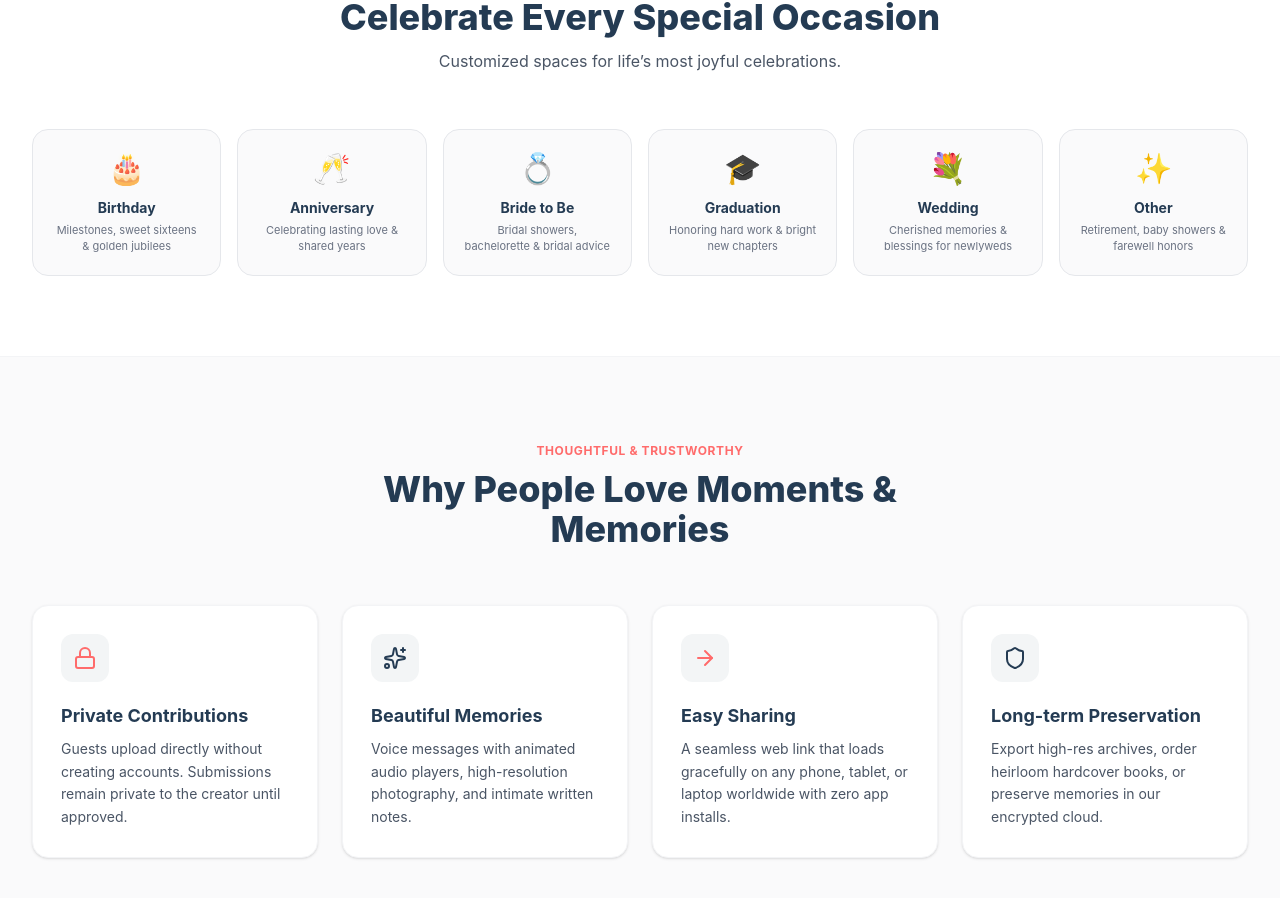
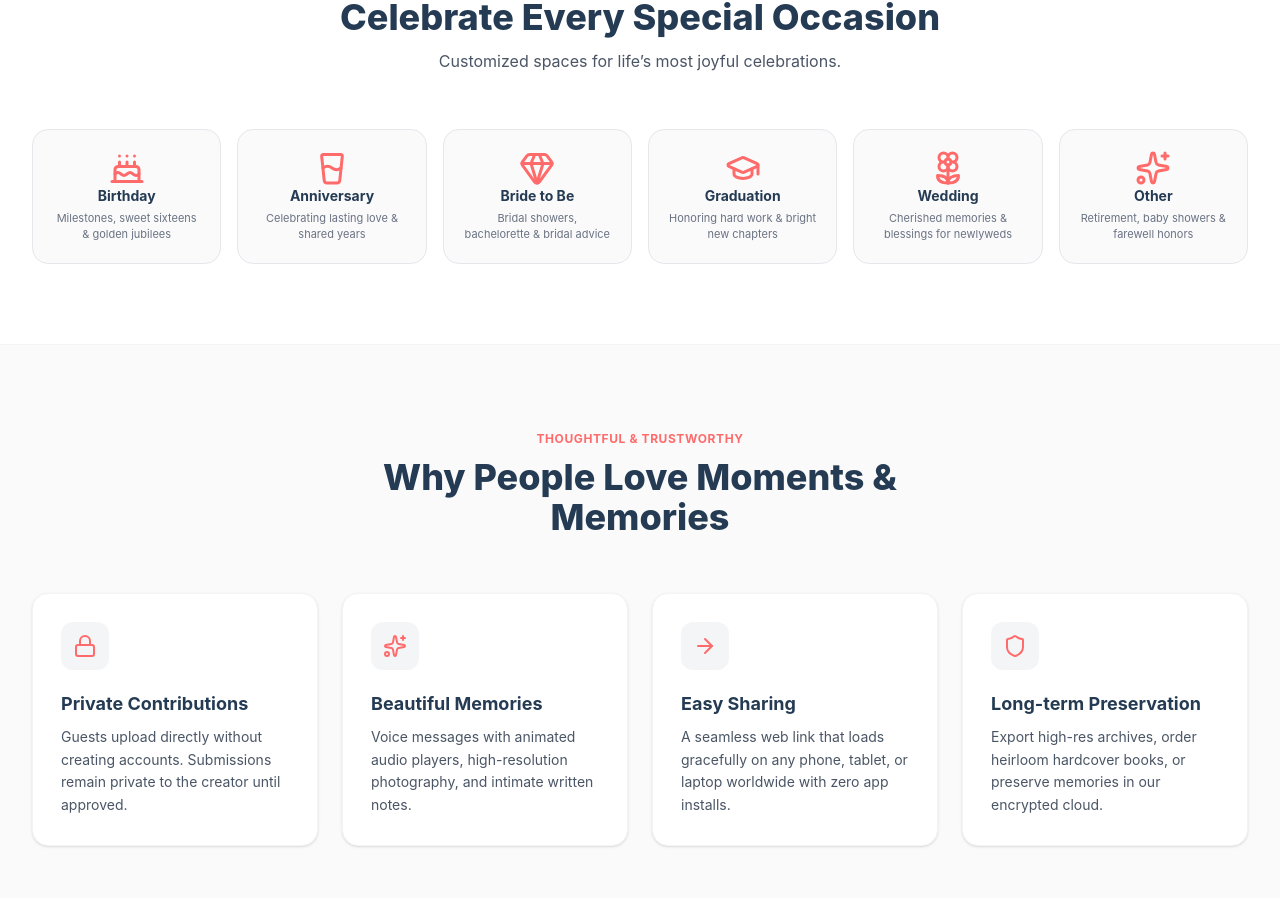
Before and after one commit to Dushmanthr/BMP_Prototype, a React (Vite) app: page / in a window 1280 px wide. Shown: the part 1915-2813 px from the top of the page. Built offline with nearby package versions, Linux system fonts and the light colour scheme.

Commit message:
fix: color code and icon changes on landing page

```diff
--- a/src/components/views/LandingPage.tsx
+++ b/src/components/views/LandingPage.tsx
@@ -16,6 +16,11 @@
   CheckCircle2,
   Calendar,
   Lock,
+  Cake,
+  GlassWater,
+  Gem,
+  GraduationCap,
+  Flower2
 } from 'lucide-react';
 import { OccasionType } from '../../types';
 
@@ -31,12 +36,12 @@
   };
 
   const supportedOccasions: Array<{ type: OccasionType; desc: string; icon: string }> = [
-    { type: 'Birthday', desc: 'Milestones, sweet sixteens & golden jubilees', icon: '🎂' },
-    { type: 'Anniversary', desc: 'Celebrating lasting love & shared years', icon: '🥂' },
-    { type: 'Bride to Be', desc: 'Bridal showers, bachelorette & bridal advice', icon: '💍' },
-    { type: 'Graduation', desc: 'Honoring hard work & bright new chapters', icon: '🎓' },
-    { type: 'Wedding', desc: 'Cherished memories & blessings for newlyweds', icon: '💐' },
-    { type: 'Other', desc: 'Retirement, baby showers & farewell honors', icon: '✨' },
+    { type: 'Birthday', desc: 'Milestones, sweet sixteens & golden jubilees', icon: Cake },
+    { type: 'Anniversary', desc: 'Celebrating lasting love & shared years', icon: GlassWater },
+    { type: 'Bride to Be', desc: 'Bridal showers, bachelorette & bridal advice', icon: Gem },
+    { type: 'Graduation', desc: 'Honoring hard work & bright new chapters', icon: GraduationCap },
+    { type: 'Wedding', desc: 'Cherished memories & blessings for newlyweds', icon: Flower2 },
+    { type: 'Other', desc: 'Retirement, baby showers & farewell honors', icon: Sparkles },
   ];
 
   const featureCards = [
@@ -48,7 +53,7 @@
     {
       title: 'Invite Friends',
       desc: 'Share a simple link. Loved ones contribute without creating accounts.',
-      icon: <Users className="w-6 h-6 text-[#243B53]" />,
+      icon: <Users className="w-6 h-6 text-[#FF6B6B]" />,
     },
     {
       title: 'Collect Memories',
@@ -58,7 +63,7 @@
     {
       title: 'Celebrate Together',
       desc: 'Review, approve, and present an unforgettable digital celebration page.',
-      icon: <PartyPopper className="w-6 h-6 text-[#243B53]" />,
+      icon: <PartyPopper className="w-6 h-6 text-[#FF6B6B]" />,
     },
   ];
 
@@ -79,7 +84,7 @@
     {
       title: 'Beautiful Memories',
       desc: 'Voice messages with animated audio players, high-resolution photography, and intimate written notes.',
-      icon: <Sparkles className="w-6 h-6 text-[#243B53]" />,
+      icon: <Sparkles className="w-6 h-6 text-[#FF6B6B]" />,
     },
     {
       title: 'Easy Sharing',
@@ -89,7 +94,7 @@
     {
       title: 'Long-term Preservation',
       desc: 'Export high-res archives, order heirloom hardcover books, or preserve memories in our encrypted cloud.',
-      icon: <Shield className="w-6 h-6 text-[#243B53]" />,
+      icon: <Shield className="w-6 h-6 text-[#FF6B6B]" />,
     },
   ];
 
@@ -105,7 +110,7 @@
       title: 'Physical Keepsakes',
       desc: 'Handmade linen hardcover photo books, solid oak frames, and archival memory chests.',
       price: 'From $24.00',
-      icon: <ShoppingBag className="w-6 h-6 text-[#243B53]" />,
+      icon: <ShoppingBag className="w-6 h-6 text-[#FF6B6B]" />,
       action: () => setCurrentView('physical-keepsake'),
     },
     {
@@ -119,13 +124,13 @@
       title: 'Digital Products',
       desc: 'Printable celebration signage, stationery templates, and greeting card suites.',
       price: 'From $6.99',
-      icon: <Sparkles className="w-6 h-6 text-[#243B53]" />,
+      icon: <Sparkles className="w-6 h-6 text-[#FF6B6B]" />,
       action: () => setCurrentView('digital-store'),
     },
   ];
 
   return (
-    <div className="bg-[#FAFAFB] min-h-screen text-[#243B53]">
+    <div className="bg-[#FAFAFB] min-h-screen text-[#FF6B6B]">
       {/* Hero Section */}
       <section className="relative overflow-hidden pt-12 pb-20 sm:pt-16 sm:pb-28">
         <div className="max-w-7xl mx-auto px-4 sm:px-6 lg:px-8">
@@ -317,8 +322,8 @@
                 onClick={handleCreateOccasion}
                 className="p-5 rounded-2xl bg-[#FAFAFB] hover:bg-white border border-gray-200 hover:border-[#FF6B6B] transition-all text-center hover:shadow-md group cursor-pointer"
               >
-                <div className="text-3xl mb-3 transform group-hover:scale-110 transition-transform">
-                  {occ.icon}
+                <div className="text-3xl flex justify-center transform group-hover:scale-110 transition-transform">
+                  <occ.icon className="w-9 h-9 text-[#FF6B6B]" strokeWidth={2}/>
                 </div>
                 <h3 className="font-bold text-sm text-[#243B53] group-hover:text-[#FF6B6B] transition-colors">
                   {occ.type}
```
